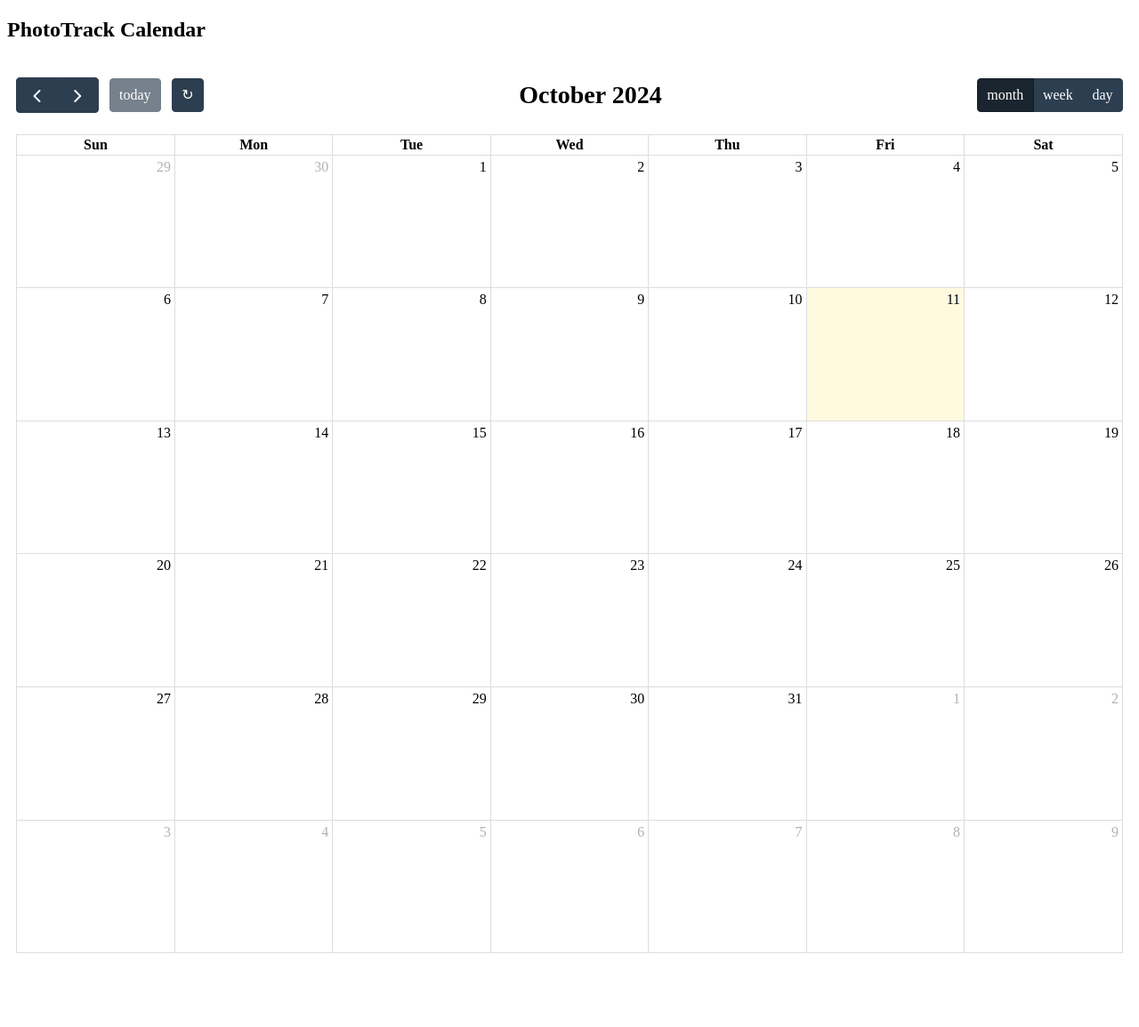
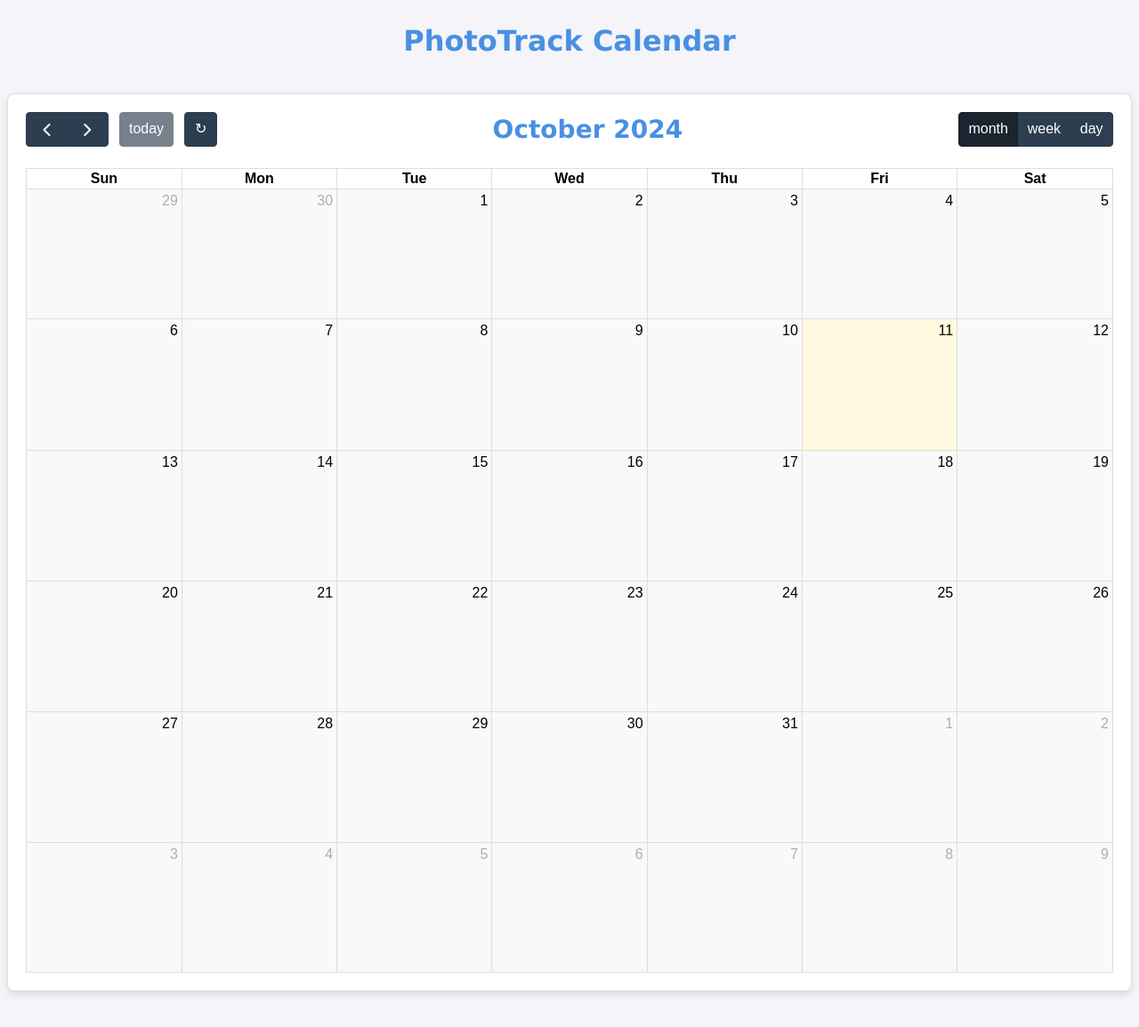
Before and after one commit to xskoum01/PhotoTrack, a Flask app: page /PhotoTrackCalendar in a window 1280 px wide. Shown: the whole page at 89% size. Before the commit the page ends 1072 px from the top, so only its background shows below. Run offline with Flask 3, Linux system fonts and the light colour scheme; a user stored in the database is signed in; data that the repository does not hold is empty; some libraries are stand-ins or nearby versions.

Commit message:
Merge remote-tracking branch 'origin/main'

```diff
--- a/templates/phototrackcalendar.html
+++ b/templates/phototrackcalendar.html
@@ -14,10 +14,48 @@
     <script src="https://cdn.jsdelivr.net/npm/fullcalendar@5.10.1/main.min.js"></script>
 
     <style>
+
+        body {
+        background-color: #f4f4f9;
+        font-family: Arial, sans-serif;
+    }
+
+    h2 {
+        text-align: center;
+        color: #4a90e2;
+        font-family: 'Verdana', sans-serif;
+        font-size: 2em;
+    }
+
         #calendar {
             max-width: 1300px;
             margin: 40px auto;
-            padding: 0 10px;
+            background-color: white;
+            border: 1px solid #ddd;
+            border-radius: 8px;
+            padding: 20px;
+            box-shadow: 0 4px 8px rgba(0, 0, 0, 0.1);
+        }
+
+        .fc-toolbar button {
+        background-color: #4a90e2;
+        border: none;
+        color: white;
+        padding: 8px 12px;
+        border-radius: 4px;
+        cursor: pointer;
+        }
+
+        .fc-toolbar button:hover {
+            background-color: #357ABD;
+        }
+
+        .fc-daygrid-day {
+            background-color: #f9f9f9;
+        }
+
+        .fc-day-today {
+            background-color: #ffebcc;
         }
 
         /* styl pro nahled obrazku */
@@ -25,6 +63,7 @@
             margin-right: 5px;
             vertical-align: middle;
         }
+
     </style>
 </head>
 <body>
@@ -68,15 +107,38 @@
                         var time_to_dead = info.event.extendedProps.time_to_dead;
                         var dateTime = info.event.start.toLocaleString();
                         var imgWindow = window.open("", "Image", "width=800,height=600");
-                        imgWindow.document.write("<img src='" + image + "' alt='Image' style='max-width: 50%; max-height: 50%; float: left;'/>");
-                        imgWindow.document.write("<div style='float: left; margin-left: 20px;'>");
-                        imgWindow.document.write("<p><strong>Čas pořízení:</strong> " + dateTime + "</p>");
-                        imgWindow.document.write("<p><strong>Stav baterie:</strong> " + batterylevel + "</p>");
-                        imgWindow.document.write("<p><strong>Stav nabíjení:</strong> " + chargingStatus + "</p>");
-                        imgWindow.document.write("<p><strong>Zbývající čas do vybití:</strong> " + time_to_dead + "</p>");
-                        imgWindow.document.write("</div>");
-                    }
-                },
+                         imgWindow.document.write(`
+          <style>
+            img {
+                max-width: 80%;
+                max-height: 80%;
+                display: block;
+                margin: 20px auto;
+                border-radius: 8px;
+                box-shadow: 0px 4px 10px rgba(0, 0, 0, 0.1);
+            }
+            div {
+                float: left;
+                margin-left: 20px;
+                font-family: 'Arial', sans-serif;
+                font-size: 1.1em;
+                line-height: 1.5em;
+                color: #333;
+            }
+            p {
+                margin-bottom: 10px;
+            }
+          </style>
+          <img src='` + image + `' alt='Image'/>
+          <div>
+              <p><strong>Čas pořízení:</strong> ` + dateTime + `</p>
+              <p><strong>Stav baterie:</strong> ` + batterylevel + `</p>
+              <p><strong>Stav nabíjení:</strong> ` + chargingStatus + `</p>
+              <p><strong>Zbývající čas do vybití:</strong> ` + time_to_dead + `</p>
+          </div>
+        `);
+    }
+},
                 eventContent: function(arg) {
                     let customHtml = ''
                     if (arg.event.extendedProps.image) {
```
